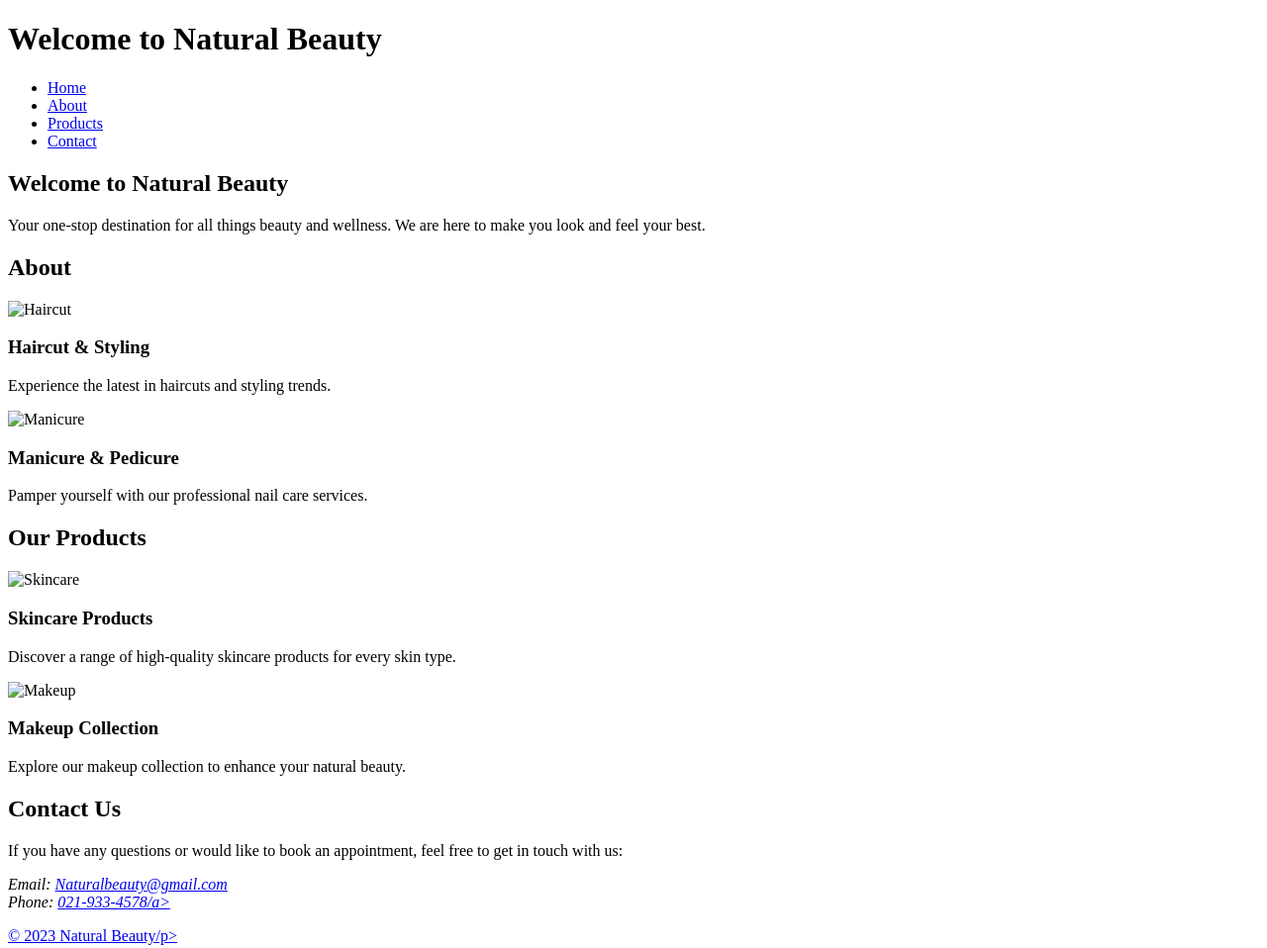
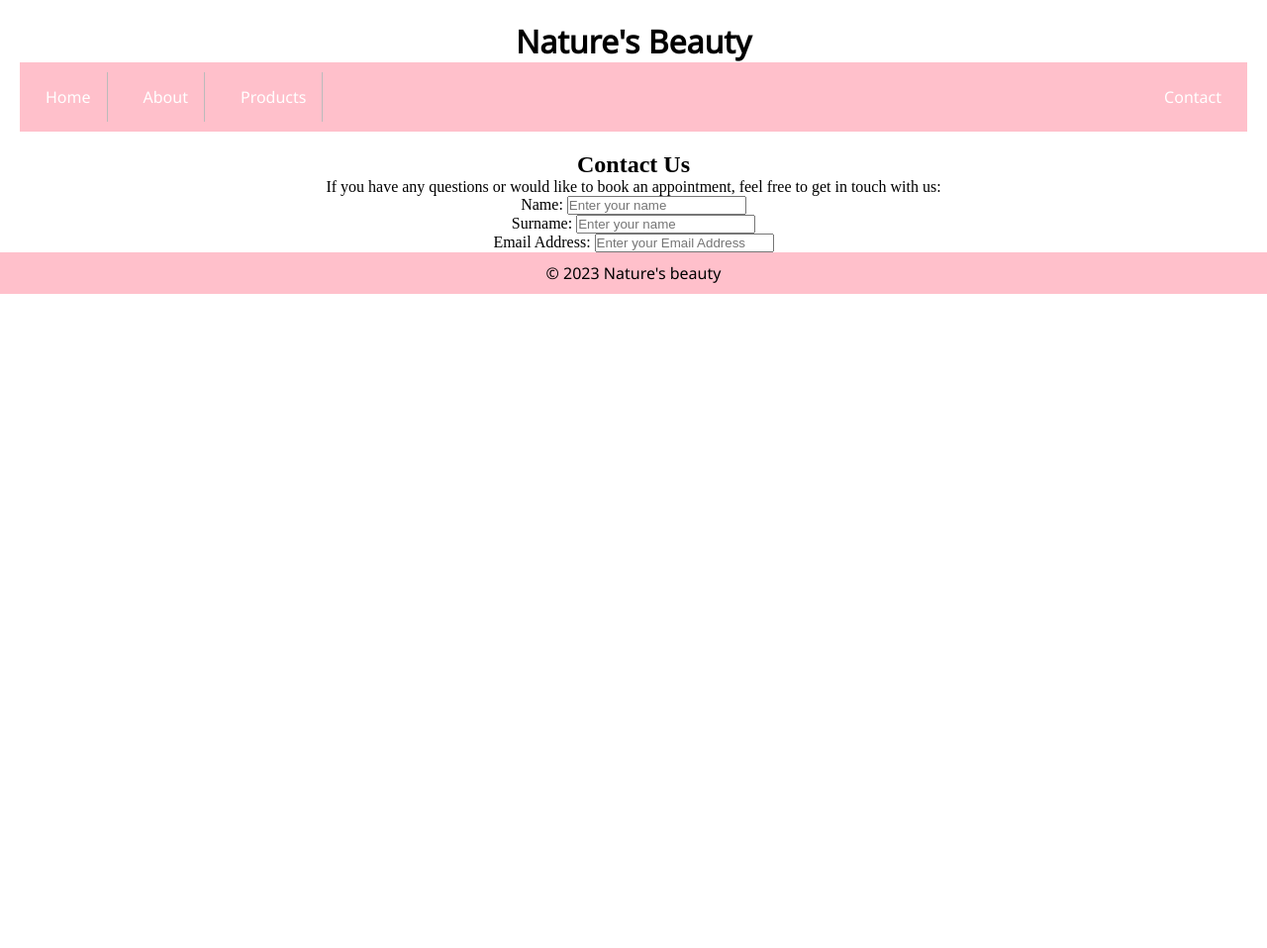
Before and after one commit to Kelsey2706/E-commerce, a plain HTML site: page HTML/contact.html in a window 1280 px wide. Shown: the whole page at 99% size. After the commit the page ends 800 px from the top, so only its background shows below. Drawn offline with Linux system fonts and the light colour scheme; a web font is replaced by a local one.

Commit message:
myWebsite

```diff
--- a/CSS/styles.css
+++ b/CSS/styles.css
@@ -1,10 +1,24 @@
+*,
+*::after,
+*::before {
+  margin: 0;
+  padding: 0;
+  box-sizing: border-box;
+}
 /* styles.css */
 body {
-    font-family: Arial, sans-serif;
+  font-family: "Frank Ruhl Libre", serif;
+  text-align: center;
+  /* background-image: url("https://i.postimg.cc/CMZymgvg/n2.png"); */
+  background-blend-mode: darken;
+  background-size: cover;
+  background-position: center;
 }
 
 header {
-    background-color: #FFC0CB;
+  font-family: "Dancing Script", cursive;
+  font-family: "Frank Ruhl Libre", serif;
+  font-family: "Noto Sans", sans-serif;
   padding: 20px;
   text-align: center;
 }
@@ -23,17 +37,94 @@ section {
   padding: 20px;
 }
 
-.service, .product {
+.service,
+.product {
   text-align: center;
   margin: 20px;
 }
 
+#contact.img{
+  background-image: url(https://i.postimg.cc/s2921sgB/Screenshot-2023-10-24-085416.png);
+  background-size: cover;
+  background-repeat: no-repeat;
+  background-attachment: fixed;
+}
+
 img {
-    max-width: 100%;
+  width: 40%;
+  aspect-ratio: 1/1;
+  object-fit: cover;
+  object-position: center;
 }
 
 footer {
+  font-family: "Dancing Script", cursive;
+  font-family: "Frank Ruhl Libre", serif;
+  font-family: "Noto Sans", sans-serif;
   text-align: center;
-    background-color: #FFC0CB;
+  background-color: #ffc0cb;
   padding: 10px;
 }
+
+/* Nav */
+
+ul {
+  list-style-type: none;
+  margin: 0;
+  padding: 0;
+  overflow: hidden;
+  background-color: #ffc0cb;
+}
+
+li {
+  float: left;
+  border-right: 1px solid #bbb;
+}
+
+li:last-child {
+  border-right: none;
+}
+
+li a {
+  display: block;
+  color: white;
+  text-align: center;
+  padding: 14px 16px;
+  text-decoration: none;
+}
+
+li a:hover:not(.active) {
+  background-color: #111;
+}
+.product{
+    margin: 1;
+    padding: 0;
+}
+
+/*
+.product{
+    display: grid;
+    grid-template-columns: 1fr 1fr 1fr;
+    grid-template-rows: 1fr 1fr 1fr;
+    grid-template-areas:
+    "firstHeading secondHeading"
+    "data1        data2"
+    "data4        data5"
+    ;
+} */
+
+#body-img{
+    background-image: url(https://i.postimg.cc/s2921sgB/Screenshot-2023-10-24-085416.png);
+}
+
+
+
+#sec1{
+    grid-area: firstHeading;
+    padding: 20px;
+}
+
+#sec2{
+    grid-area: secondHeading;
+    padding: 20px;
+}
--- a/HTML/contact.html
+++ b/HTML/contact.html
@@ -2,68 +2,49 @@
 <html>
 <head>
     <meta charset="UTF-8">
-    <title>Natural Beauty</title>
-    <link rel="stylesheet" href="/style.css">
+    <title>Nature's Beauty</title>
+    <link rel="stylesheet" href="../CSS/styles.css">
 </head>
 <body>
+    <style>
+        @import url('https://fonts.googleapis.com/css2?family=Frank+Ruhl+Libre&family=Lobster&family=Noto+Sans&family=PT+Sans:ital@1&display=swap');
+      </style>
     <header>
-        <h1>Welcome to Natural Beauty</h1>
+        <h1>Nature's Beauty</h1>
         <nav>
             <ul>
                 <li><a href="../index.html">Home</a></li>
                 <li><a href="./about.html">About</a></li>
                 <li><a href="./product.html">Products</a></li>
-                <li><a href="./contact.html">Contact</a></li>
+                <li style="float:right"><a href="./contact.html">Contact</a></li>
             </ul>
         </nav>
     </header>
-
-    <section id="home">
-        <h2>Welcome to Natural Beauty</h2>
-        <p>Your one-stop destination for all things beauty and wellness. We are here to make you look and feel your best.</p>
-    </section>
-
-    <section id="About">
-        <h2>About</h2>
-        <div class="About">
-            <img src="haircut.jpg" alt="Haircut">
-            <h3>Haircut & Styling</h3>
-            <p>Experience the latest in haircuts and styling trends.</p>
-        </div>
-        <div class="About">
-            <img src="manicure.jpg" alt="Manicure">
-            <h3>Manicure & Pedicure</h3>
-            <p>Pamper yourself with our professional nail care services.</p>
-        </div>
-
-    </section>
-
-    <section id="products">
-        <h2>Our Products</h2>
-        <div class="product">
-            <img src="skincare.jpg" alt="Skincare">
-            <h3>Skincare Products</h3>
-            <p>Discover a range of high-quality skincare products for every skin type.</p>
-        </div>
-        <div class="product">
-            <img src="makeup.jpg" alt="Makeup">
-            <h3>Makeup Collection</h3>
-            <p>Explore our makeup collection to enhance your natural beauty.</p>
-        </div>
-
-    </section>
-
-    <section id="contact">
+    <main>
         <h2>Contact Us</h2>
         <p>If you have any questions or would like to book an appointment, feel free to get in touch with us:</p>
-        <address>
-            Email: <a href="email:Naturalbeauty@gmail.com">Naturalbeauty@gmail.com</a><br>
-            Phone: <a href="tel:021-933-4578">021-933-4578/a>
-        </address>
-    </section>
+        <form action="">
+            <div class="inputGroup">
+                <span>
+                    Name: <input type="text" placeholder="Enter your name" required>
+                </span>
+            </div>
+            <div class="inputGroup">
+                <span>
+                    Surname: <input type="text" placeholder="Enter your name" required>
+                </span>
+            </div>
+            <div class="inputGroup">
+                <span>
+                    Email Address: <input type="text" placeholder="Enter your Email Address" required>
+                </span>
+            </div>
+        </form>
+    </main>
+    <footer>
+        <p>&copy; 2023 Nature's beauty
 
-    <footer>
-        <p>&copy; 2023 Natural Beauty/p>
+        </p>
     </footer>
 </body>
 </html>
```
Also changed, not shown: HTML/about.html (+24 -43 lines), HTML/product.html (+24 -46 lines), index.html (+41 -51 lines), 1.jpg (added), n2.png (added). Lines whose indentation alone changed are shown as unchanged.
